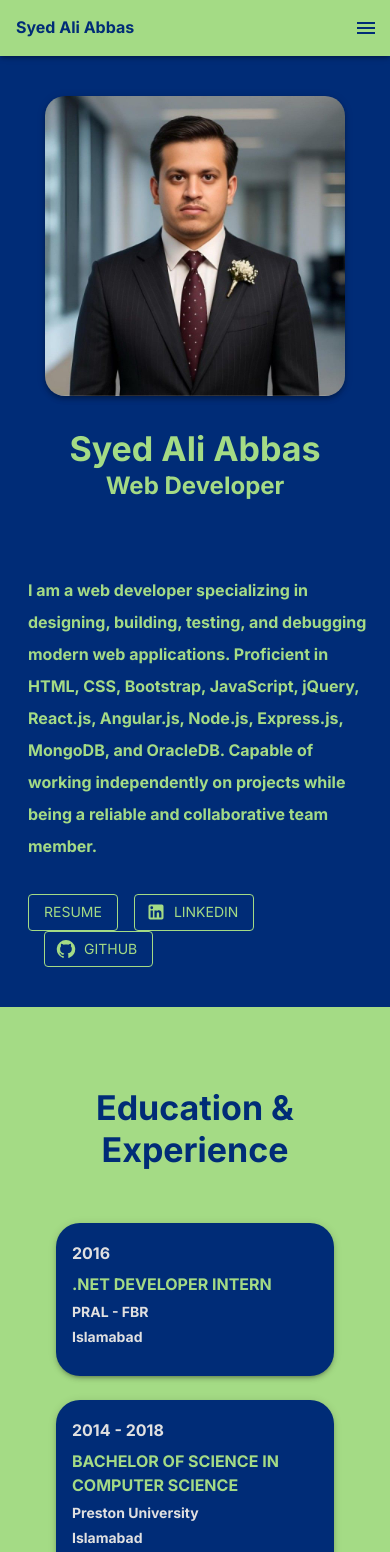
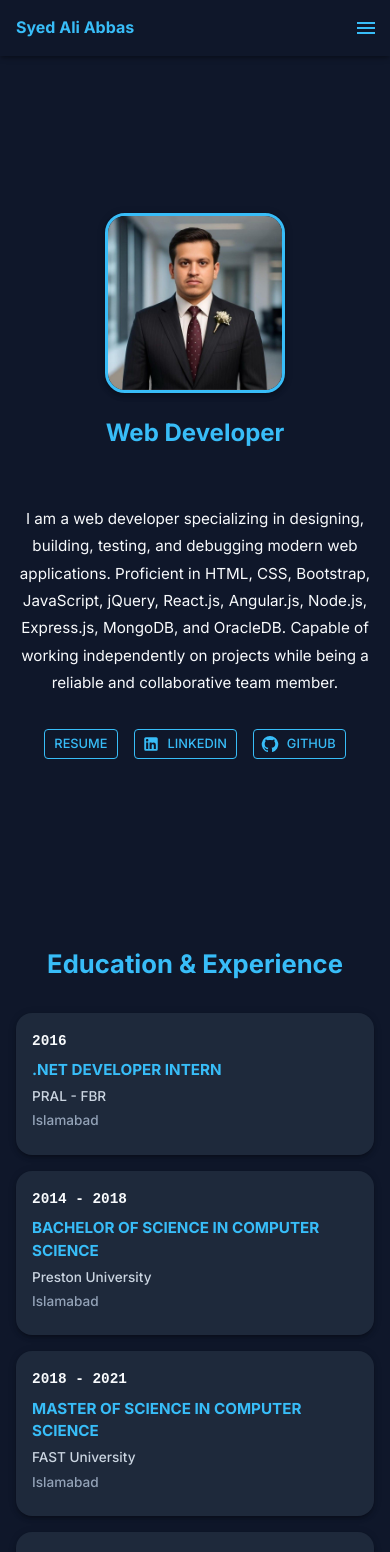
Before and after one commit to aliabbas512/sa-portfolio, a React app: page /#home in a window 390 px wide. Shown: the top 1552 px of the page. Built offline with nearby package versions, Linux system fonts and the light colour scheme.

Commit message:
themeColor + responsiveness

```diff
--- a/public/index.html
+++ b/public/index.html
@@ -4,8 +4,19 @@
   <meta charset="UTF-8" />
   <title>Portfolio</title>
   <meta name="viewport" content="width=device-width, initial-scale=1.0" />
-    <link href="https://fonts.googleapis.com/css2?family=Inter:wght@400;600;700&family=Roboto+Mono&display=swap" rel="stylesheet">
-    <link rel="icon" type="image/png" href="\images\logo.png" />
+  <!-- Google Font: Inter -->
+  <link href="https://fonts.googleapis.com/css2?family=Inter:wght@400;500;600;700&display=swap" rel="stylesheet" />
+  <link rel="icon" type="image/png" href="/images/logo.png" />
+  <style>
+    body {
+      margin: 0;
+      font-family: 'Inter', sans-serif;
+      background-color: #0F172A;
+      /* Dark theme background */
+      color: #F8FAFC;
+      /* Light text */
+    }
+  </style>
 </head>
 <body>
   <div id="root"></div>
--- a/src/components/Header.tsx
+++ b/src/components/Header.tsx
@@ -55,8 +55,8 @@ const Header = () => {
     <AppBar
       position="sticky"
       sx={{
-        backgroundColor: "#A4DB85",
-        color: "#002C77",
+        backgroundColor: "#0F172A", // Dark blue-gray
+        color: "#F8FAFC", // Near white text
         boxShadow: 3,
         zIndex: 1100,
       }}
@@ -68,6 +68,7 @@ const Header = () => {
             flexGrow: 1,
             fontWeight: "bold",
             fontSize: isMobile ? "1rem" : "1.25rem",
+            color: "#38BDF8", // Accent color for name
           }}
           initial={{ opacity: 0, x: -20 }}
           animate={{ opacity: 1, x: 0 }}
@@ -80,8 +81,8 @@ const Header = () => {
           <>
             <IconButton
               edge="end"
-              color="inherit"
               onClick={() => setDrawerOpen(true)}
+              sx={{ color: "#38BDF8" }} // Accent color
             >
               <MenuIcon />
             </IconButton>
@@ -91,8 +92,8 @@ const Header = () => {
               onClose={() => setDrawerOpen(false)}
               PaperProps={{
                 sx: {
-                  backgroundColor: "#A4DB85",
-                  color: "#002C77",
+                  backgroundColor: "#1E293B", // Secondary background
+                  color: "#F8FAFC",
                 },
               }}
             >
@@ -103,10 +104,18 @@ const Header = () => {
                       component="a"
                       href={item.href}
                       onClick={() => setDrawerOpen(false)}
+                      sx={{
+                        "&:hover": {
+                          backgroundColor: "rgba(56, 189, 248, 0.1)", // Accent hover
+                        },
+                      }}
                     >
                       <ListItemText
                         primary={item.label}
-                        sx={{ fontWeight: "bold" }}
+                        sx={{
+                          fontWeight: "bold",
+                          color: "#F8FAFC",
+                        }}
                       />
                     </ListItemButton>
                   </ListItem>
@@ -119,7 +128,14 @@ const Header = () => {
             <MotionButton
               key={item.label}
               href={item.href}
-              sx={{ color: "#002C77", fontWeight: "bold" }}
+              sx={{
+                color: "#F8FAFC",
+                fontWeight: "bold",
+                "&:hover": {
+                  color: "#38BDF8",
+                  backgroundColor: "rgba(56, 189, 248, 0.1)",
+                },
+              }}
               custom={index}
               initial="hidden"
               animate="visible"
--- a/src/pages/Home.tsx
+++ b/src/pages/Home.tsx
@@ -21,37 +21,50 @@ const Home: React.FC = () => {
     <Box
       id="home"
       sx={{
-        backgroundColor: "#002C77",
-        color: "#A4DB85",
+        backgroundColor: "#0F172A", // Dark theme background
+        color: "#F8FAFC",
         minHeight: "100vh",
-        py: 5,
+        pt: { xs: 4, sm: 5 },
+        pb: { xs: 2, sm: 3 },
         px: { xs: 2, sm: 4, md: 7 },
+        display: "flex",
+        alignItems: "center",
       }}
     >
-      <Grid container spacing={4} alignItems="center" justifyContent="center">
+      <Grid
+        container
+        spacing={{ xs: 3, sm: 4 }}
+        alignItems="center"
+        justifyContent="center"
+        sx={{
+          maxWidth: "1200px",
+          mx: "auto",
+        }}
+      >
         {/* Avatar Section */}
         <Grid item xs={12} md={5}>
-          <motion.div
-            initial="hidden"
-            animate="visible"
-            variants={fadeInUp}
-          >
+          <motion.div initial="hidden" animate="visible" variants={fadeInUp}>
             <Box display="flex" flexDirection="column" alignItems="center">
               <Avatar
                 alt="Syed Ali Abbas"
                 src="/images/profile.jpg"
                 sx={{
-                  width: 300,
-                  height: 300,
+                  width: { xs: 180, sm: 220, md: 280, lg: 300 },
+                  height: { xs: 180, sm: 220, md: 280, lg: 300 },
                   borderRadius: 5,
                   boxShadow: 4,
+                  border: "3px solid #38BDF8", // Accent border
                 }}
               />
-              <Box mt={4} textAlign="center">
-                <Typography variant="h4" fontWeight="bold">
-                  Syed Ali Abbas
-                </Typography>
-                <Typography variant="h5" fontWeight="bold">
+              <Box mt={{ xs: 3, sm: 4 }} textAlign="center">
+                <Typography
+                  variant="h5"
+                  fontWeight="bold"
+                  sx={{
+                    fontSize: { xs: "1.5rem", sm: "1.75rem", md: "2rem" },
+                    color: "#38BDF8", // Accent color for name
+                  }}
+                >
                   Web Developer
                 </Typography>
               </Box>
@@ -59,20 +72,47 @@ const Home: React.FC = () => {
           </motion.div>
         </Grid>
         {/* About Me Section */}
-        <Grid item xs={12} md={7} alignItems="center" justifyContent="center" sx={{ ml: { xs: 1.5, md: 0 },  mt: { xs: 5, md: 0 } }}>
+        <Grid
+          item
+          xs={12}
+          md={7}
+          sx={{
+            ml: { xs: 0, md: 0 },
+            mt: { xs: 4, md: 0 },
+            textAlign: { xs: "center", md: "left" },
+          }}
+        >
           <motion.div
             initial={{ opacity: 0, x: 40 }}
             animate={{ opacity: 1, x: 0 }}
             transition={{ delay: 0.3, duration: 0.8 }}
           >
-            <Typography variant="h5" fontWeight="bold" gutterBottom sx={{ display: { xs: 'none', md: 'block' }, }}>
+            <Typography
+              variant="h5"
+              fontWeight="bold"
+              gutterBottom
+              sx={{
+                display: { xs: "none", md: "block" },
+                fontSize: { md: "1.5rem", lg: "1.75rem" },
+                color: "#38BDF8", // Accent for heading
+              }}
+            >
               ABOUT ME
             </Typography>
-            <Typography variant="body1" fontWeight="bold" sx={{ lineHeight: 2 }}>
-              I am a web developer specializing in designing, building, testing, and debugging
-              modern web applications. Proficient in HTML, CSS, Bootstrap, JavaScript, jQuery, React.js,
-              Angular.js, Node.js, Express.js, MongoDB, and OracleDB. Capable of working independently
-              on projects while being a reliable and collaborative team member.
+            <Typography
+              variant="body1"
+              sx={{
+                lineHeight: 1.8,
+                fontSize: { xs: "0.95rem", sm: "1rem", md: "1.05rem" },
+                color: "#F8FAFC",
+              }}
+            >
+              I am a web developer specializing in designing, building,
+              testing, and debugging modern web applications. Proficient in
+              HTML, CSS, Bootstrap, JavaScript, jQuery, React.js, Angular.js,
+              Node.js, Express.js, MongoDB, and OracleDB. Capable of working
+              independently on projects while being a reliable and
+              collaborative team member.
             </Typography>
             <Stack
               direction="row"
@@ -80,29 +120,57 @@ const Home: React.FC = () => {
               mt={4}
               alignItems="center"
               flexWrap="wrap"
+              justifyContent={{ xs: "center", md: "flex-start" }}
             >
               <Button
                 variant="outlined"
-                color="inherit"
+                size="small"
                 href="https://drive.google.com/file/d/1F-X-71cTxNIIwLsOPgO0qlWmXZsUgfga/view?usp=sharing"
+                sx={{
+                  fontSize: { xs: "0.8rem", sm: "0.9rem" },
+                  color: "#38BDF8",
+                  borderColor: "#38BDF8",
+                  "&:hover": {
+                    backgroundColor: "rgba(56, 189, 248, 0.1)",
+                    borderColor: "#38BDF8",
+                  },
+                }}
               >
                 Resume
               </Button>
               <Button
                 variant="outlined"
-                color="inherit"
                 startIcon={<LinkedInIcon />}
                 href="https://www.linkedin.com/in/aliabbassyed512/"
                 target="_blank"
+                size="small"
+                sx={{
+                  fontSize: { xs: "0.8rem", sm: "0.9rem" },
+                  color: "#38BDF8",
+                  borderColor: "#38BDF8",
+                  "&:hover": {
+                    backgroundColor: "rgba(56, 189, 248, 0.1)",
+                    borderColor: "#38BDF8",
+                  },
+                }}
               >
                 LinkedIn
               </Button>
               <Button
                 variant="outlined"
-                color="inherit"
                 startIcon={<GitHubIcon />}
                 href="https://github.com/aliabbas512"
                 target="_blank"
+                size="small"
+                sx={{
+                  fontSize: { xs: "0.8rem", sm: "0.9rem" },
+                  color: "#38BDF8",
+                  borderColor: "#38BDF8",
+                  "&:hover": {
+                    backgroundColor: "rgba(56, 189, 248, 0.1)",
+                    borderColor: "#38BDF8",
+                  },
+                }}
               >
                 GitHub
               </Button>
--- a/src/pages/Projects.tsx
+++ b/src/pages/Projects.tsx
@@ -3,42 +3,12 @@ import { Box, Typography, Grid, Card, CardContent } from "@mui/material";
 import { motion, Variants } from "framer-motion";
 
 const projectData = [
-  {
-    year: "2017 - 2018",
-    title: "FINAL YEAR PROJECT: SPACE SHOOTER GAME",
-    company: "Preston University",
-    location: "Islamabad",
-  },
-  {
-    year: "2020 - 2021",
-    title: "MS-THESIS: ACTIVITY RECOGNITION IN A SMART HOME",
-    company: "FAST University",
-    location: "Islamabad",
-  },
-  {
-    year: "2022 - 2023",
-    title: "COLLABEES",
-    company: "Deewar Studios",
-    location: "Islamabad",
-  },
-  {
-    year: "2023 - 2024",
-    title: "MBVS UFONE RETAILER APP",
-    company: "PTML - Ufone",
-    location: "Islamabad",
-  },
-  {
-    year: "2024 - Present",
-    title: "CARES UFONE CRM",
-    company: "PTML - Ufone",
-    location: "Islamabad",
-  },
-  {
-    year: "2025 - Present",
-    title: "FMS UFONE",
-    company: "PTML - Ufone",
-    location: "Islamabad",
-  },
+  { year: "2017 - 2018", title: "FINAL YEAR PROJECT: SPACE SHOOTER GAME", company: "Preston University", location: "Islamabad" },
+  { year: "2020 - 2021", title: "MS-THESIS: ACTIVITY RECOGNITION IN A SMART HOME", company: "FAST University", location: "Islamabad" },
+  { year: "2022 - 2023", title: "COLLABEES", company: "Deewar Studios", location: "Islamabad" },
+  { year: "2023 - 2024", title: "MBVS UFONE RETAILER APP", company: "PTML - Ufone", location: "Islamabad" },
+  { year: "2024 - Present", title: "CARES UFONE CRM", company: "PTML - Ufone", location: "Islamabad" },
+  { year: "2025 - Present", title: "FMS UFONE", company: "PTML - Ufone", location: "Islamabad" },
 ];
 
 const variants: Variants = {
@@ -58,20 +28,31 @@ const Projects: React.FC = () => {
   return (
     <Box
       id="projects"
-      sx={{ backgroundColor: "#A4DB85", minHeight: "120vh", py: 5, px: 7 }}
+      sx={{
+        backgroundColor: "#0F172A", // Match Qualifications background
+        minHeight: "120vh",
+        py: { xs: 3, sm: 4, md: 5 },
+        px: { xs: 2, sm: 4, md: 7 },
+        color: "#F8FAFC", // Base text color
+      }}
     >
       <Typography
         variant="h4"
         align="center"
         fontWeight="bold"
-        color="#002C77"
-        sx={{ py: 5, px: 3 }}
+        sx={{
+          py: { xs: 3, sm: 4, md: 5 },
+          px: { xs: 1, sm: 2, md: 3 },
+          fontSize: { xs: "1.6rem", sm: "1.8rem", md: "2rem" },
+          fontFamily: "'Inter', sans-serif",
+          color: "#38BDF8", // Accent color same as Qualifications
+        }}
         gutterBottom
       >
         Projects
       </Typography>
 
-      <Grid container spacing={3} justifyContent="center">
+      <Grid container spacing={{ xs: 2, sm: 3 }} justifyContent="center">
         {projectData.map((project, index) => (
           <Grid item xs={12} sm={6} md={4} key={index} sx={{ display: "flex" }}>
             <motion.div
@@ -84,31 +65,66 @@ const Projects: React.FC = () => {
             >
               <Card
                 sx={{
-                  borderRadius: 6,
-                  backgroundColor: "#002C77",
-                  color: "white",
+                  borderRadius: 4,
+                  backgroundColor: "#1E293B", // Card background same as Qualifications
+                  color: "#F8FAFC",
                   display: "flex",
                   flexDirection: "column",
                   flex: 1,
+                  transition: "transform 0.3s ease, box-shadow 0.3s ease",
+                  "&:hover": {
+                    transform: "translateY(-6px)",
+                    boxShadow: "0 8px 20px rgba(56, 189, 248, 0.5)", // Neon blue glow
+                  },
                 }}
                 elevation={3}
               >
                 <CardContent sx={{ flexGrow: 1 }}>
-                  <Typography variant="subtitle1" fontWeight="bold" gutterBottom>
+                  <Typography
+                    variant="subtitle1"
+                    fontWeight="bold"
+                    gutterBottom
+                    sx={{
+                      fontSize: { xs: "0.9rem", sm: "1rem" },
+                      color: "#F8FAFC",
+                      fontFamily: "'Roboto Mono', monospace",
+                    }}
+                  >
                     {project.year}
                   </Typography>
                   <Typography
                     variant="body1"
                     fontWeight="bold"
-                    color="#A4DB85"
                     gutterBottom
+                    sx={{
+                      fontSize: { xs: "0.95rem", sm: "1.05rem" },
+                      color: "#38BDF8", // Accent color for title
+                      fontFamily: "'Inter', sans-serif",
+                    }}
                   >
                     {project.title}
                   </Typography>
-                  <Typography variant="body2" fontWeight="bold" gutterBottom>
+                  <Typography
+                    variant="body2"
+                    fontWeight="medium"
+                    gutterBottom
+                    sx={{
+                      fontSize: { xs: "0.85rem", sm: "0.95rem" },
+                      color: "#CBD5E1",
+                      fontFamily: "'Inter', sans-serif",
+                    }}
+                  >
                     {project.company}
                   </Typography>
-                  <Typography variant="body2" fontWeight="bold" gutterBottom>
+                  <Typography
+                    variant="body2"
+                    fontWeight="medium"
+                    sx={{
+                      fontSize: { xs: "0.85rem", sm: "0.95rem" },
+                      color: "#94A3B8",
+                      fontFamily: "'Inter', sans-serif",
+                    }}
+                  >
                     {project.location}
                   </Typography>
                 </CardContent>
--- a/src/pages/Qualifications.tsx
+++ b/src/pages/Qualifications.tsx
@@ -1,6 +1,6 @@
 import React from "react";
 import { Box, Typography, Grid, Card, CardContent } from "@mui/material";
-import { motion } from "framer-motion";
+import { motion, Variants } from "framer-motion";
 
 const data = [
   { year: "2016", title: ".NET DEVELOPER INTERN", company: "PRAL - FBR", location: "Islamabad" },
@@ -11,70 +11,125 @@ const data = [
   { year: "2023 - Present", title: "EXECUTIVE CRM DEVELOPMENT", company: "PTML - Ufone", location: "Islamabad" },
 ];
 
-const cardVariants = {
-  hidden: { opacity: 0, scale: 0.8, y: 50 },
+const variants: Variants = {
+  hidden: { opacity: 0, y: 40 },
   visible: (i: number) => ({
     opacity: 1,
-    scale: 1,
     y: 0,
     transition: {
-      delay: i * 0.2,
-      duration: 0.5,
-      ease: "easeInOut" as const,
+      delay: i * 0.15,
+      duration: 0.6,
+      ease: "easeOut",
     },
   }),
 };
 
-const MotionCard = motion(Card);
-
 const Qualifications: React.FC = () => {
   return (
-    <Box id="qualifications" sx={{ backgroundColor: "#A4DB85", minHeight: "120vh", py: 5, px: 7 }}>
+    <Box
+      id="qualifications"
+      sx={{
+        backgroundColor: "#0F172A", // Match Home page background color
+        minHeight: "120vh",
+        py: { xs: 3, sm: 4, md: 5 },
+        px: { xs: 2, sm: 4, md: 7 },
+        color: "#F8FAFC", // Near white base text color consistent with Home page
+      }}
+    >
       <Typography
         variant="h4"
         align="center"
         fontWeight="bold"
-        color="#002C77"
-        sx={{ py: 5, px: 3 }}
+        sx={{
+          py: { xs: 3, sm: 4, md: 5 },
+          px: { xs: 1, sm: 2, md: 3 },
+          fontSize: { xs: "1.6rem", sm: "1.8rem", md: "2rem" },
+          fontFamily: "'Inter', sans-serif",
+          color: "#38BDF8", // Accent color same as Home page
+        }}
         gutterBottom
       >
         Education & Experience
       </Typography>
-      <Grid container spacing={3} justifyContent="center">
+
+      <Grid container spacing={{ xs: 2, sm: 3 }} justifyContent="center">
         {data.map((item, index) => (
           <Grid item xs={12} sm={6} md={4} key={index} sx={{ display: "flex" }}>
-            <MotionCard
+            <motion.div
               custom={index}
-              variants={cardVariants}
               initial="hidden"
               whileInView="visible"
               viewport={{ once: true, amount: 0.3 }}
+              variants={variants}
+              style={{ flex: 1, display: "flex" }}
+            >
+              <Card
                 sx={{
-                borderRadius: 6,
-                backgroundColor: "#002C77",
-                color: "#e0e0e0",
+                  borderRadius: 4,
+                  backgroundColor: "#1E293B", // Slightly lighter dark for contrast, same as Home page card hover background
+                  color: "#F8FAFC",
                   display: "flex",
                   flexDirection: "column",
-                flexGrow: 1,
-                width: "100%",
+                  flex: 1,
+                  transition: "transform 0.3s ease, box-shadow 0.3s ease",
+                  "&:hover": {
+                    transform: "translateY(-6px)",
+                    boxShadow: "0 8px 20px rgba(56, 189, 248, 0.5)", // Neon blue glow matching accent color
+                  },
                 }}
                 elevation={3}
               >
                 <CardContent sx={{ flexGrow: 1 }}>
-                <Typography variant="subtitle1" fontWeight="bold" gutterBottom>
+                  <Typography
+                    variant="subtitle1"
+                    fontWeight="bold"
+                    gutterBottom
+                    sx={{
+                      fontSize: { xs: "0.9rem", sm: "1rem" },
+                      color: "#F8FAFC", // Base text color
+                      fontFamily: "'Roboto Mono', monospace",
+                    }}
+                  >
                     {item.year}
                   </Typography>
-                <Typography variant="body1" fontWeight="bold" color="#A4DB85" gutterBottom>
+                  <Typography
+                    variant="body1"
+                    fontWeight="bold"
+                    gutterBottom
+                    sx={{
+                      fontSize: { xs: "0.95rem", sm: "1.05rem" },
+                      color: "#38BDF8", // Accent color for titles
+                      fontFamily: "'Inter', sans-serif",
+                    }}
+                  >
                     {item.title}
                   </Typography>
-                <Typography variant="body2" fontWeight="bold" gutterBottom>
+                  <Typography
+                    variant="body2"
+                    fontWeight="medium"
+                    gutterBottom
+                    sx={{
+                      fontSize: { xs: "0.85rem", sm: "0.95rem" },
+                      color: "#CBD5E1", // Muted secondary text
+                      fontFamily: "'Inter', sans-serif",
+                    }}
+                  >
                     {item.company}
                   </Typography>
-                <Typography variant="body2" fontWeight="bold" gutterBottom>
+                  <Typography
+                    variant="body2"
+                    fontWeight="medium"
+                    sx={{
+                      fontSize: { xs: "0.85rem", sm: "0.95rem" },
+                      color: "#94A3B8", // Muted tertiary text
+                      fontFamily: "'Inter', sans-serif",
+                    }}
+                  >
                     {item.location}
                   </Typography>
                 </CardContent>
-            </MotionCard>
+              </Card>
+            </motion.div>
           </Grid>
         ))}
       </Grid>
--- a/src/pages/Skills.tsx
+++ b/src/pages/Skills.tsx
@@ -24,14 +24,15 @@ const skills = [
 ];
 
 const BorderLinearProgress = styled(LinearProgress)(() => ({
-  height: 12,
+  height: 10,
   borderRadius: 10,
   [`&.${linearProgressClasses.colorPrimary}`]: {
-    backgroundColor: "#e0e0e0",
+    backgroundColor: "#1E293B", // secondary dark slate background for track
   },
   [`& .${linearProgressClasses.bar}`]: {
     borderRadius: 10,
-    backgroundColor: "#A4DB85",
+    backgroundColor: "#38BDF8", // neon blue accent
+    transition: "all 0.4s ease",
   },
 }));
 
@@ -52,19 +53,28 @@ const Skills: React.FC = () => {
   return (
     <Box
       id="skills"
-      sx={{ backgroundColor: "#002C77", minHeight: "110vh", py: 5, px: 7 }}
+      sx={{
+        backgroundColor: "#0F172A", // theme dark background
+        minHeight: "110vh",
+        py: { xs: 4, sm: 5, md: 6 },
+        px: { xs: 2, sm: 4, md: 7 },
+      }}
     >
       <Typography
         variant="h4"
         align="center"
-        color="white"
         fontWeight="bold"
-        sx={{ py: 5, px: 3 }}
+        color="#38BDF8" // neon blue heading
+        sx={{
+          py: { xs: 3, sm: 4, md: 5 },
+          fontSize: { xs: "1.6rem", sm: "1.8rem", md: "2rem" },
+        }}
         gutterBottom
       >
         Skills & Proficiencies
       </Typography>
-      <Grid container spacing={4} justifyContent="center">
+
+      <Grid container spacing={{ xs: 2, sm: 3, md: 4 }} justifyContent="center">
         {skills.map((skill, index) => (
           <Grid item xs={12} sm={6} md={4} key={index}>
             <motion.div
@@ -74,7 +84,15 @@ const Skills: React.FC = () => {
               whileInView="visible"
               viewport={{ once: true }}
             >
-              <Typography variant="subtitle1" color="white" gutterBottom>
+              <Typography
+                variant="subtitle1"
+                color="#E2E8F0" // light text
+                gutterBottom
+                sx={{
+                  fontSize: { xs: "0.9rem", sm: "1rem", md: "1.05rem" },
+                  fontWeight: 500,
+                }}
+              >
                 {skill.label}
               </Typography>
               <BorderLinearProgress
```
Also changed, not shown: src/pages/Contact.tsx (+44 -34 lines), public/images/logo.png. Lines whose indentation alone changed are shown as unchanged.
